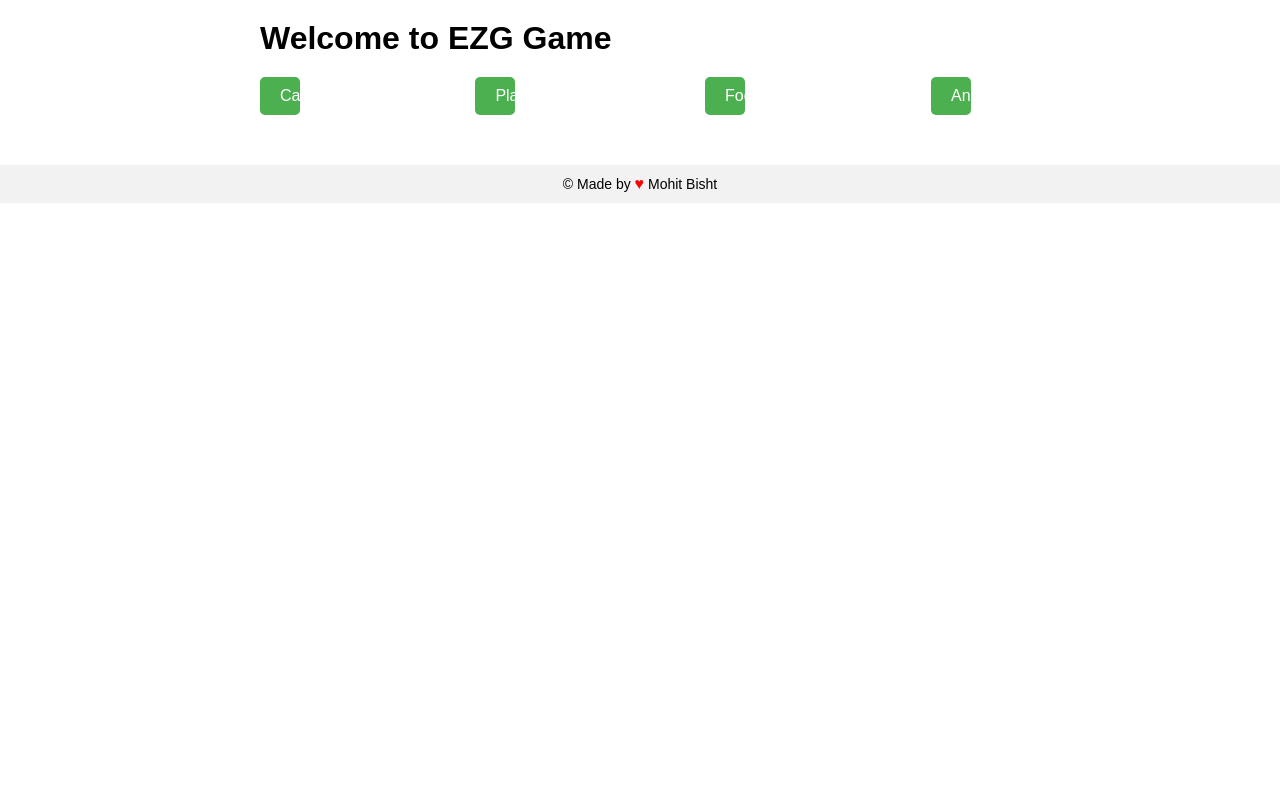
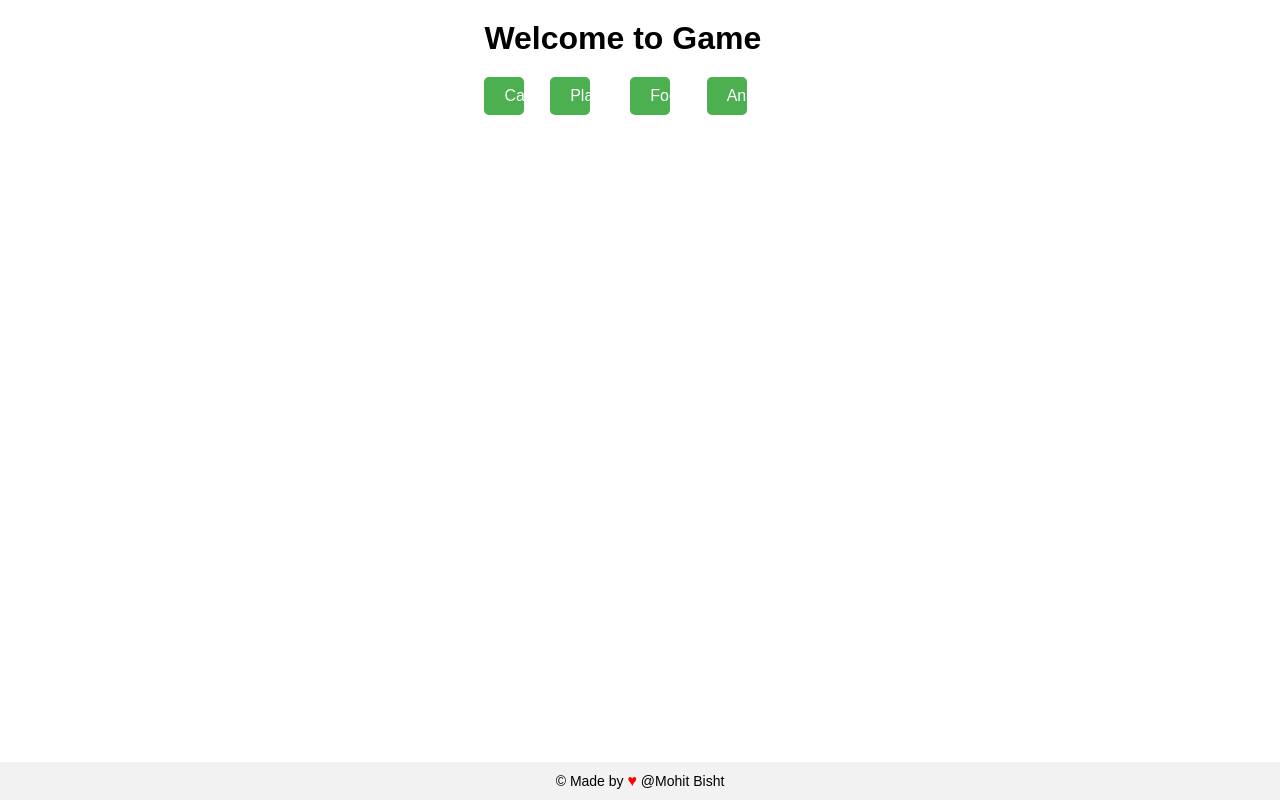
Before and after one commit to Mohiit70/Prompt-Quest, a Node server app: page / in a window 1280 px wide. Run offline with Node 20, Linux system fonts and the light colour scheme.

Commit message:
added css

```diff
--- a/public/css/styles.css
+++ b/public/css/styles.css
@@ -7,6 +7,9 @@
 
 body {
   font-family: Arial, sans-serif;
+  min-height: 100vh; /* Set a minimum height of 100vh to the body */
+  display: flex;
+  flex-direction: column;
 }
 
 /* Set a max width for the container and center it horizontally */
@@ -14,6 +17,8 @@
   max-width: 800px;
   margin: 0 auto;
   padding: 20px;
+  flex: 1; /* Allow the container to take up the remaining space */
+  min-height: 400px; /* Set a minimum height for the container */
 }
 
 /* Style the category boxes */
@@ -39,9 +44,11 @@
 /* Style the footer */
 footer {
   background-color: #f2f2f2;
-  margin-top: 20px;
   padding: 10px;
   text-align: center;
+  position: fixed; /* Set the footer to have a fixed position */
+  bottom: 0; /* Stick the footer to the bottom of the page */
+  width: 100%; /* Set the footer to be the full width of the page */
 }
 
 footer p {
--- a/views/index.ejs
+++ b/views/index.ejs
@@ -1,13 +1,13 @@
 <!DOCTYPE html>
 <html>
   <head>
-    <title>EZG Game</title>
+    <title>Prompt-Quest</title>
     <meta name="viewport" content="width=device-width, initial-scale=1.0">
     <link rel="stylesheet" href="/css/styles.css">
   </head>
   <body>
     <div class="container">
-      <h1>Welcome to EZG Game</h1>
+      <h1>Welcome to Game</h1>
       <div class="category-boxes">
         <form method="POST" action="/generate">
           <input type="hidden" name="category" value="car">
@@ -28,7 +28,7 @@
       </div>
     </div>
     <footer>
-      <p>&copy; Made by <span class="heart-emoji">&hearts;</span> Mohit Bisht</p>
+      <p>&copy; Made by <span class="heart-emoji">&hearts;</span> @Mohit Bisht</p>
     </footer>
   </body>
 </html>
```
Also changed, not shown: public/images/generated-car.png (deleted), public/images/generated-place.png (deleted), public/images/new-generated-car.png (deleted).
